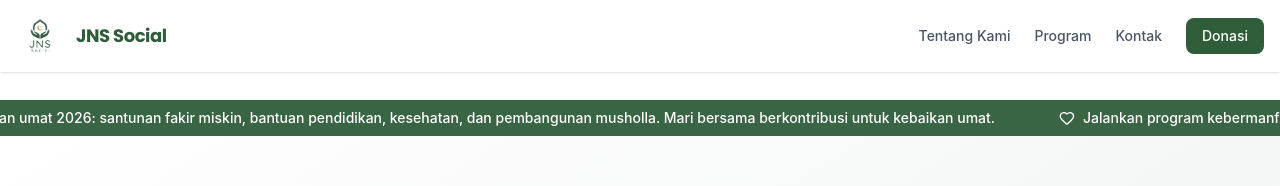
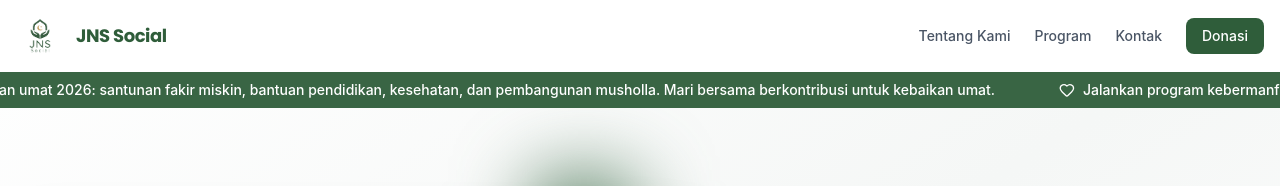
Before and after one commit to shafry00/jns-social, a React (Vite) app: page / in a window 1280 px wide. Shown: the top 186 px of the page. Built offline with nearby package versions, Linux system fonts and the light colour scheme.

Commit message:
fix: ticker as fixed floating banner below navbar

```diff
--- a/src/App.jsx
+++ b/src/App.jsx
@@ -267,8 +267,8 @@ return (
         </div>
       </nav>
 
-{/* Donation Ticker Banner */}
-      <div className="relative z-50 bg-primary-green/95 backdrop-blur-sm py-2 overflow-hidden" style={{ marginTop: '100px' }}>
+{/* Donation Ticker Banner - Floating below navbar */}
+      <div className="fixed top-[72px] left-0 right-0 z-50 bg-primary-green/95 backdrop-blur-sm py-2 overflow-hidden">
         <div className="animate-marquee whitespace-nowrap">
           <span className="inline-flex items-center text-white text-xs sm:text-sm font-medium mx-8">
             <Heart className="w-4 h-4 mr-2 flex-shrink-0" />
```
